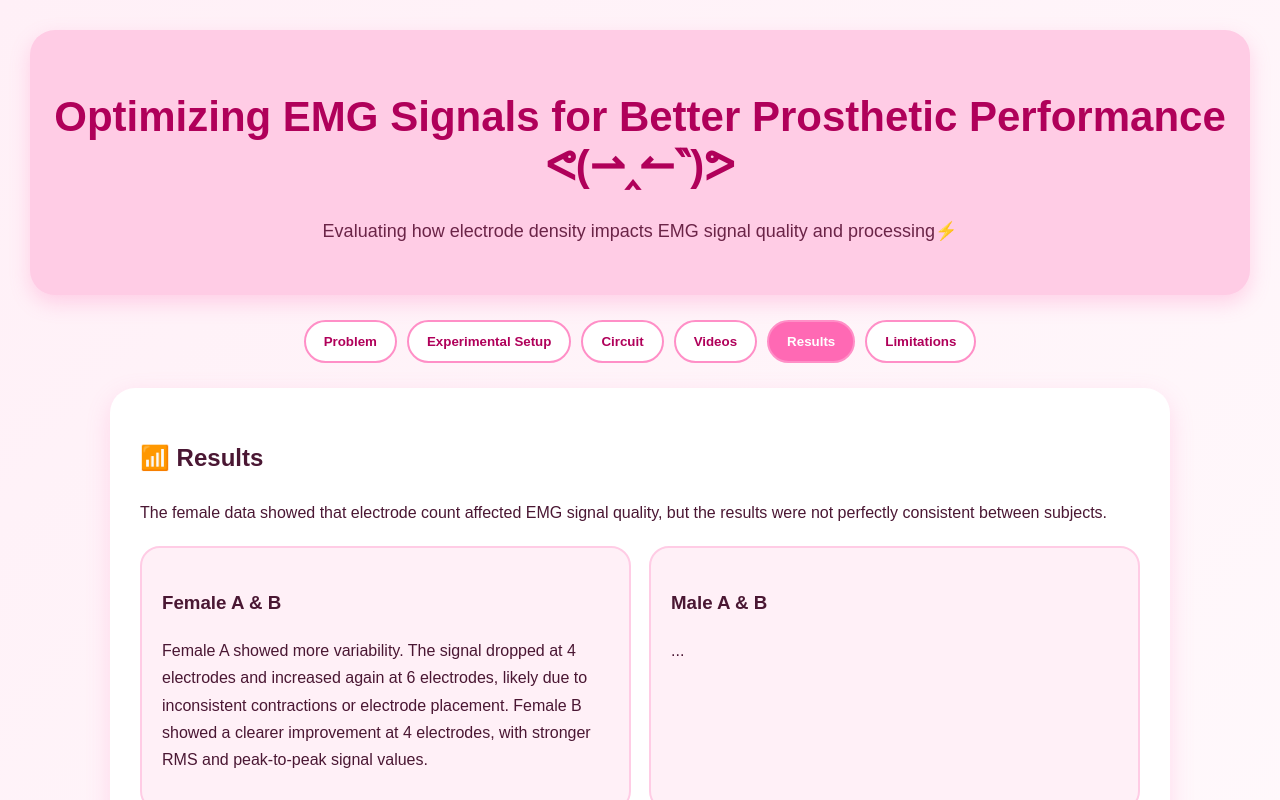
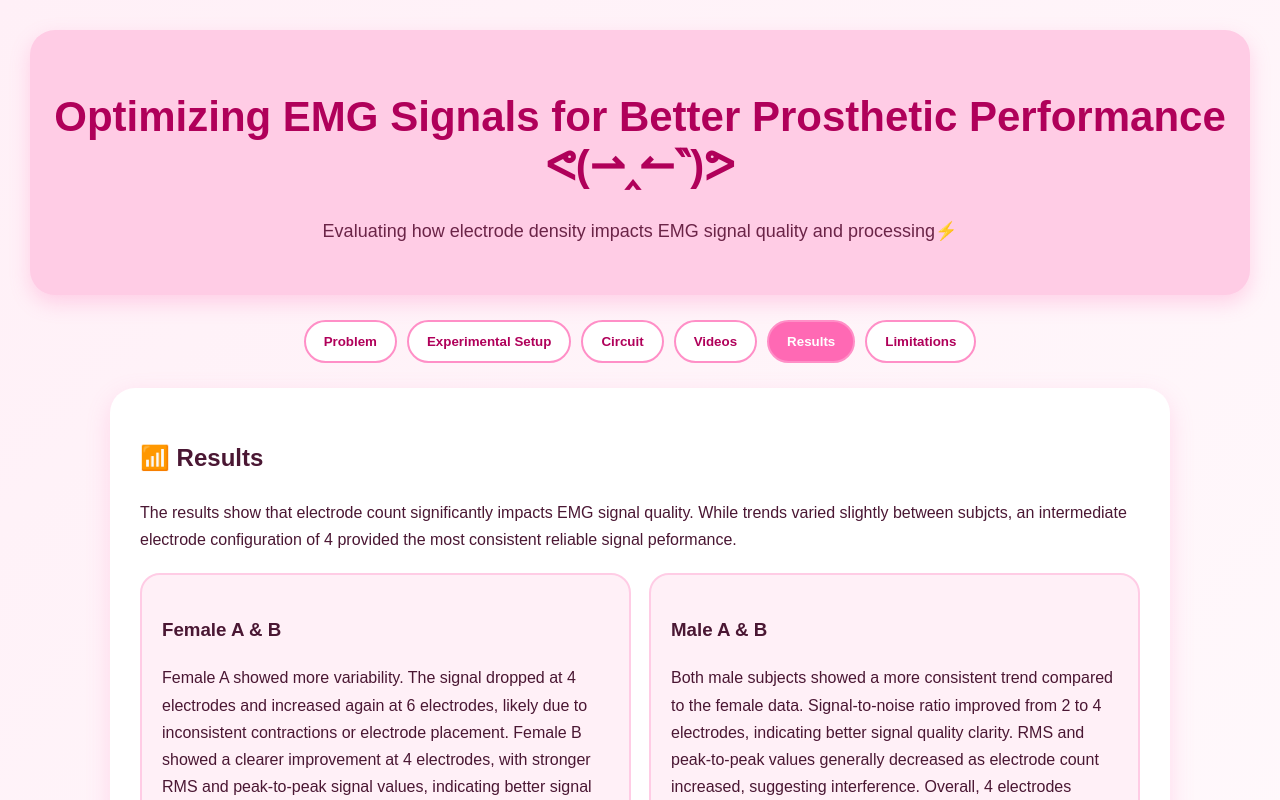
Before and after one commit to jvherna9/EMG-electrode-project, a React (Create React App) app in the folder emg-site/: page / in a window 1280 px wide. Both pictures are taken after a click on the button "Results". Shown: the top 800 px of the page. Built offline with nearby package versions, Linux system fonts and the light colour scheme.

Commit message:
Update App.js

```diff
--- a/emg-site/src/App.js
+++ b/emg-site/src/App.js
@@ -144,18 +144,19 @@ function App() {
           <section>
             <h2>📶 Results</h2>
             <p>
-              The female data showed that electrode count affected EMG signal quality,
-              but the results were not perfectly consistent between subjects.
+              The results show that electrode count significantly impacts EMG signal quality. While trends varied slightly
+              between subjcts, an intermediate electrode configuration of 4 provided the most consistent reliable signal
+              peformance.
             </p>
 
             <div style={styles.grid}>
               <InfoBox
                 title="Female A & B"
-                text="Female A showed more variability. The signal dropped at 4 electrodes and increased again at 6 electrodes, likely due to inconsistent contractions or electrode placement. Female B showed a clearer improvement at 4 electrodes, with stronger RMS and peak-to-peak signal values."
+                text="Female A showed more variability. The signal dropped at 4 electrodes and increased again at 6 electrodes, likely due to inconsistent contractions or electrode placement. Female B showed a clearer improvement at 4 electrodes, with stronger RMS and peak-to-peak signal values, indicating better signal quality."
               />
               <InfoBox
                 title="Male A & B"
-                text="..."
+                text="Both male subjects showed a more consistent trend compared to the female data. Signal-to-noise ratio improved from 2 to 4 electrodes, indicating better signal quality clarity. RMS and peak-to-peak values generally decreased as electrode count increased, suggesting interference. Overall, 4 electrodes provided the best balance between signal quality and reliability."
               />
             </div>
 
```
